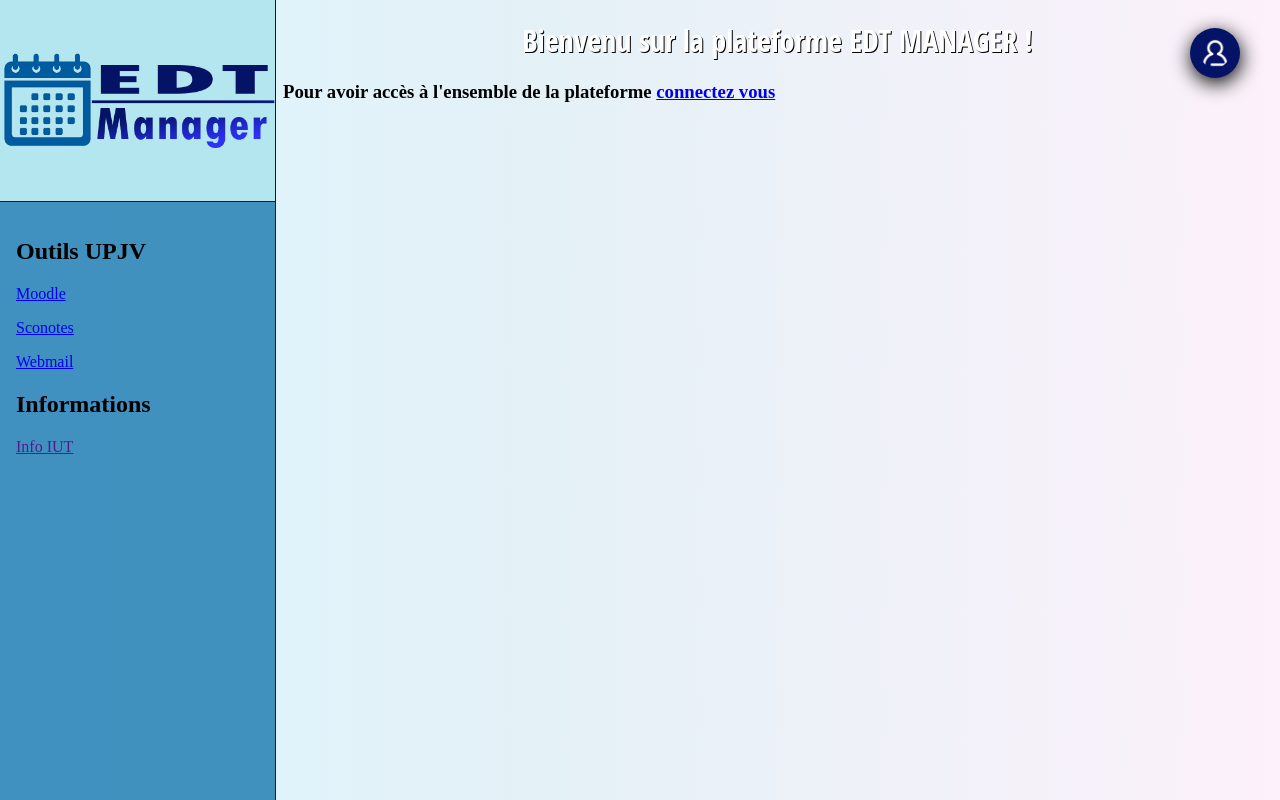
After one commit to ColinsNeil/SAE3GestionEmploiDuTemps, a PHP site: page /pages/accueil.php in a window 1280 px wide. The commit adds this page. Run offline with PHP 8.4, Linux system fonts and the light colour scheme.

Commit message:
Mise en place du header

```diff
--- a/includes/style.css
+++ b/includes/style.css
@@ -6,6 +6,67 @@ html {
     background-size: cover;
     overflow: hidden;
 }
+
+/* ------- HEADER --------- */
+
+#header{
+    background: #207db3d3;
+    border-right: 1px solid #051367;
+}
+
+#logo {
+    background : #B4E6F0;
+    padding-top: 50px;
+    padding-bottom: 50px;
+    border-bottom: 1px solid #051367;
+}
+
+/* =Structure Mobile
+-------------------------------------------------------------- */
+
+.wrap{
+    max-width: 1140px;
+    margin: 0 auto;
+    padding: 1em;
+}
+
+.wrap:after {
+    content: "";
+    display: table;
+    clear: both;
+}
+
+/* =Structure Tablet
+-------------------------------------------------------------- */
+
+@media screen and (min-width : 900px) {
+    #header{
+        top: 0;
+        left: 0;
+        width: 275px;
+        height: 100%;
+        position: absolute;
+    }
+
+    body{
+        border-left: 275px solid rgba(255, 255, 255, 0);
+    }
+}
+
+/* =Structure Desktop
+-------------------------------------------------------------- */
+
+@media screen and (min-width : 1140px) {
+    #main{
+        max-width: 1140px;
+    }
+
+    #footer{
+        clear: both;
+    }
+}
+
+/* --------------------------------- */
 
 #login-button{
     cursor: pointer;
@@ -42,7 +103,6 @@ img{
     border: 1px solid rgba(93, 139, 244, 0.5);
     background: linear-gradient(120deg, rgba(96, 210, 255, 0.692) 55%, rgba(74, 160, 194, 0.692) 95%);
     box-shadow: 1px 1px 50px 7px rgb(255, 255, 255);
-    display: none;
 }
 
 .close-btn{
--- /dev/null
+++ b/pages/accueil.php
@@ -0,0 +1,58 @@
+<!DOCTYPE html>
+<html lang="fr" and dir="ltr">
+<head>
+    <meta charset="UTF-8">
+    <meta name="viewport" content="width=device-width, user-scalable=no, initial-scale=1.0, maximum-scale=1.0, minimum-scale=1.0">
+    <meta name="description" content="Application de gestion des emplois du temps pour l'IUT d'Amiens - UPJV.">
+    <meta name="keywords" content="Emploi du temps, IUT Amiens, UPJV"/>
+    <meta name="author" content="Thomas FOUQUEROLLE, Loryne BALLESTER, Colins NEIL NIMALARAJ, Quentin LOISEL, Matheo BACHELIER">
+    <meta name="copyright" content="Thomas FOUQUEROLLE, Loryne BALLESTER, Colins NEIL NIMALARAJ, Quentin LOISEL, Matheo BACHELIER">
+    <meta http-equiv="X-UA-Compatible" content="ie=edge,chrome=1">
+    <title>EDT MANAGER</title>
+    <link rel="icon" type="image/png" href="../assets/images/favicon-EDTMANAGER.png">
+    <link rel="stylesheet" href="../includes/style.css">
+</head>
+<header>
+<div id="page">
+        <div id="header" class="site-header">
+            <div id="logo">
+                <a href="accueil.php"><img src="../assets/images/logo-EDTMANAGER.png" alt="Logo EDT MANAGER"></img></a>
+            </div>
+            <div class="wrap">
+                <div id="branding" role="banner">
+                   <!--  <h2>Emploi du temps</h2>           A AFFICHER QUAND CONNECTER
+                    <p><a href="">Cette semaine</a></p>
+                    <p><a href="">Ensemble des semaines</a></p> -->
+                    <h2>Outils UPJV</h2>
+                    <p><a href="https://pedag.u-picardie.fr/moodle/upjv/">Moodle</a></p>
+                    <p><a href="https://sconotes.iut-amiens.fr/">Sconotes</a></p>
+                    <p><a href="https://webmail.etud.u-picardie.fr/">Webmail</a></p>
+                    <h2>Informations</h2>
+                  <!--  <p><a href="">Les adresses mails</a></p>  A AFFICHER QUAND CONNECTER -->
+                    <p><a href="">Info IUT</a></p>
+                </div>
+            </div>
+        </div>
+    </div>
+</header>
+<body>
+    <img src="../assets/images/login-icon.png" alt="Icone pour se connecter" id="login-button"></img>
+    <?php if(isset($_SESSION['nom']) && isset($_SESSION['prenom'])){ ?>     <!-- Page utilisateur connecté -->
+    <div class="container">
+        <div class="content">
+            <h1>welcome <span><?php echo $_SESSION['prenom'] . " " . $_SESSION['nom'] ?> </span></h1>
+            <a href="logout.php" class="btn">logout</a>
+        </div>
+    </div>
+    <?php }else{ ?>     <!-- Page utilisateur non connecté -->
+    <div class="container">
+        <div class="content">
+            <h1>Bienvenu sur la plateforme <span>EDT MANAGER !</span></h1>
+            <h3>Pour avoir accès à l'ensemble de la plateforme <a href="login.php" class="btn">connectez vous</a></h3>
+        </div>
+    </div>
+    <?php } ?>
+</body>
+<footer>
+</footer>
+</html>
```
Also changed, not shown: config/config.php (added, +14 -0 lines), includes/login.js (deleted, +0 -22 lines), index.php (+4 -40 lines), pages/login.php (added, +25 -0 lines), pages/logout.php (added, +11 -0 lines), pages/register.php (added, +17 -0 lines), .htaccess (added), assets/images/logo-EDTMANAGER.png (added).
